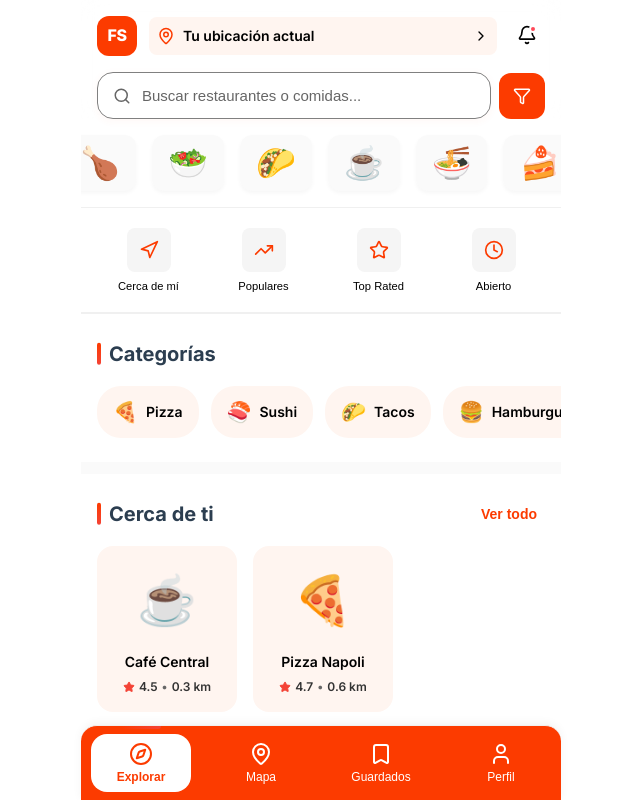
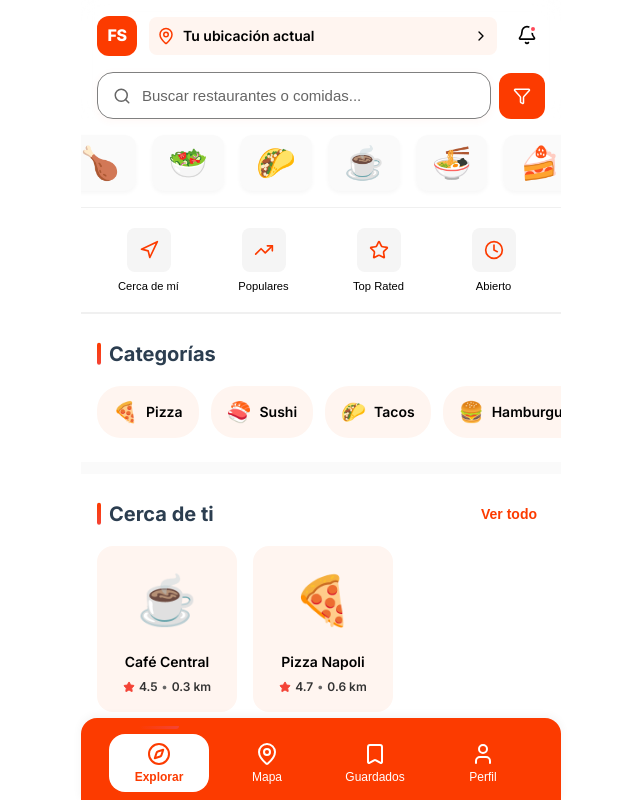
Before and after one commit to gjorwi/foodspot, a Next.js app: page / in a window 1280 px wide. Shown: the whole page, without its empty margins (319-959 px from the left). Built offline with nearby package versions, Linux system fonts and the light colour scheme.

Commit message:
bottom changed color 2

```diff
--- a/app/page.module.css
+++ b/app/page.module.css
@@ -562,10 +562,10 @@
   width: 100%;
   max-width: 480px;
   background: var(--primary);
-  border-top: 1px solid #F0F0F0;
+  /* border-top: 1px solid #F0F0F0; */
   display: flex;
   justify-content: space-around;
-  padding: 0.5rem 0;
+  padding: 1rem 1.5rem;
   box-shadow: 0 -2px 10px rgba(0, 0, 0, 0.05);
   border-radius: var(--radius-lg) var(--radius-lg) 0 0;
   z-index: 100;
```
